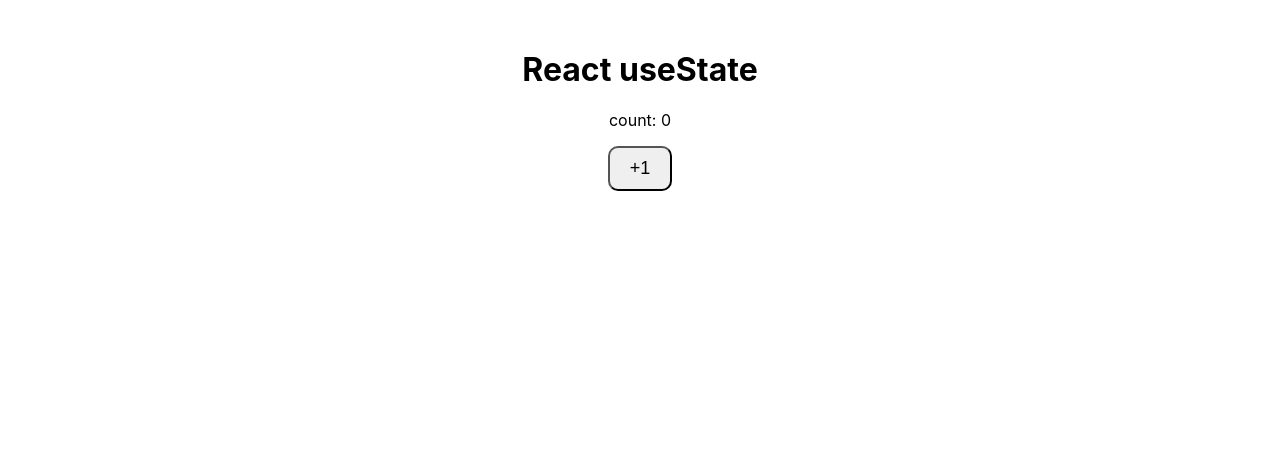
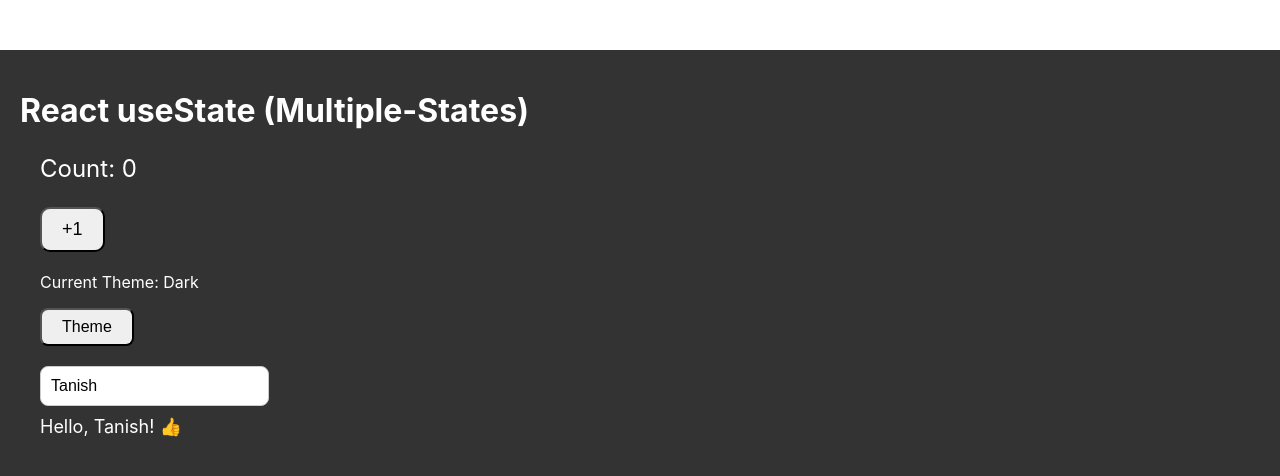
Before and after one commit to Tanish02/Minor-Concepts, a React (Create React App) app in the folder my-react-hooks/: page / in a window 1280 px wide. Shown: the top 476 px of the page. Built offline with nearby package versions, Linux system fonts and the light colour scheme.

Commit message:
add theme and name

```diff
--- a/my-react-hooks/src/App.js
+++ b/my-react-hooks/src/App.js
@@ -2,19 +2,75 @@ import React, { useState } from "react";
 
 // count incrase by 1 program
 
+// function App() {
+//   const [count, setCount] = useState(0);
+//   //inital value 0
+
+//   // function to update the count
+//   const handleIncrement = () => {
+//     setCount(count + 1);
+//   };
+
+//   return (
+//     <div style={{ textAlign: "center", marginTop: "50px" }}>
+//       <h1>React useState</h1>
+//       <p style={{ fontSize: "24" }}>count: {count}</p>
+//       <button
+//         onClick={handleIncrement}
+//         style={{
+//           fontSize: "18px",
+//           padding: "10px 20px",
+//           cursor: "pointer",
+//           borderRadius: "10px",
+//         }}
+//       >
+//         +1
+//       </button>
+//     </div>
+//   );
+// }
+
+// export default App;
+
+// // end code
+
 function App() {
   const [count, setCount] = useState(0);
-  //inital value 0
+  const [theme, setTheme] = useState("Dark");
+  const [name, setName] = useState("Tanish");
 
-  // function to update the count
+  // Event Handler
   const handleIncrement = () => {
     setCount(count + 1);
   };
 
+  const handleToggleTheme = () => {
+    setTheme(theme === "Dark" ? "Light" : "Dark");
+  };
+
+  const handleNameChange = (e) => {
+    setName(e.target.value);
+  };
+
+  // Dynamic styles based on theme
+  const appStyle = {
+    textAlign: "ceneter",
+    marginTop: "50px",
+    backgroundColor: theme === "Light" ? "#f9f9f9" : "#333",
+    color: theme === "Light" ? "#000" : "#fff",
+    height: "100vh",
+    transition: "all 0.3s ease",
+    padding: "20px",
+  };
+
+  // Return JSX
+
   return (
-    <div style={{ textAlign: "center", marginTop: "50px" }}>
-      <h1>React useState</h1>
-      <p style={{ fontSize: "24" }}>count: {count}</p>
+    <div style={appStyle}>
+      <h1>React useState (Multiple-States)</h1>
+
+      <div style={{ margin: "20px" }}>
+        <p style={{ fontSize: "24px" }}>Count: {count}</p>
         <button
           onClick={handleIncrement}
           style={{
@@ -27,6 +83,39 @@ function App() {
           +1
         </button>
       </div>
+      <div style={{ margin: "20px" }}>
+        <p>Current Theme: {theme}</p>
+        <button
+          onClick={handleToggleTheme}
+          style={{
+            fontSize: "16px",
+            padding: "8px 20px",
+            borderRadius: "8px",
+            cursor: "pointer",
+          }}
+        >
+          Theme
+        </button>
+      </div>
+      <div style={{ margin: "20px" }}>
+        <input
+          type="text"
+          placeholder="Enter U'r Name"
+          value={name}
+          onChange={handleNameChange}
+          style={{
+            padding: "10px",
+            fontSize: "16px",
+            borderRadius: "8px",
+            border: "1px solid #ccc",
+            outline: "none",
+          }}
+        />
+        <p style={{ fontSize: "18px", marginTop: "10px" }}>
+          Hello, {name || "Stranger"}! 👍
+        </p>
+      </div>
+    </div>
   );
 }
 
```
Lines whose indentation alone changed are shown as unchanged.
